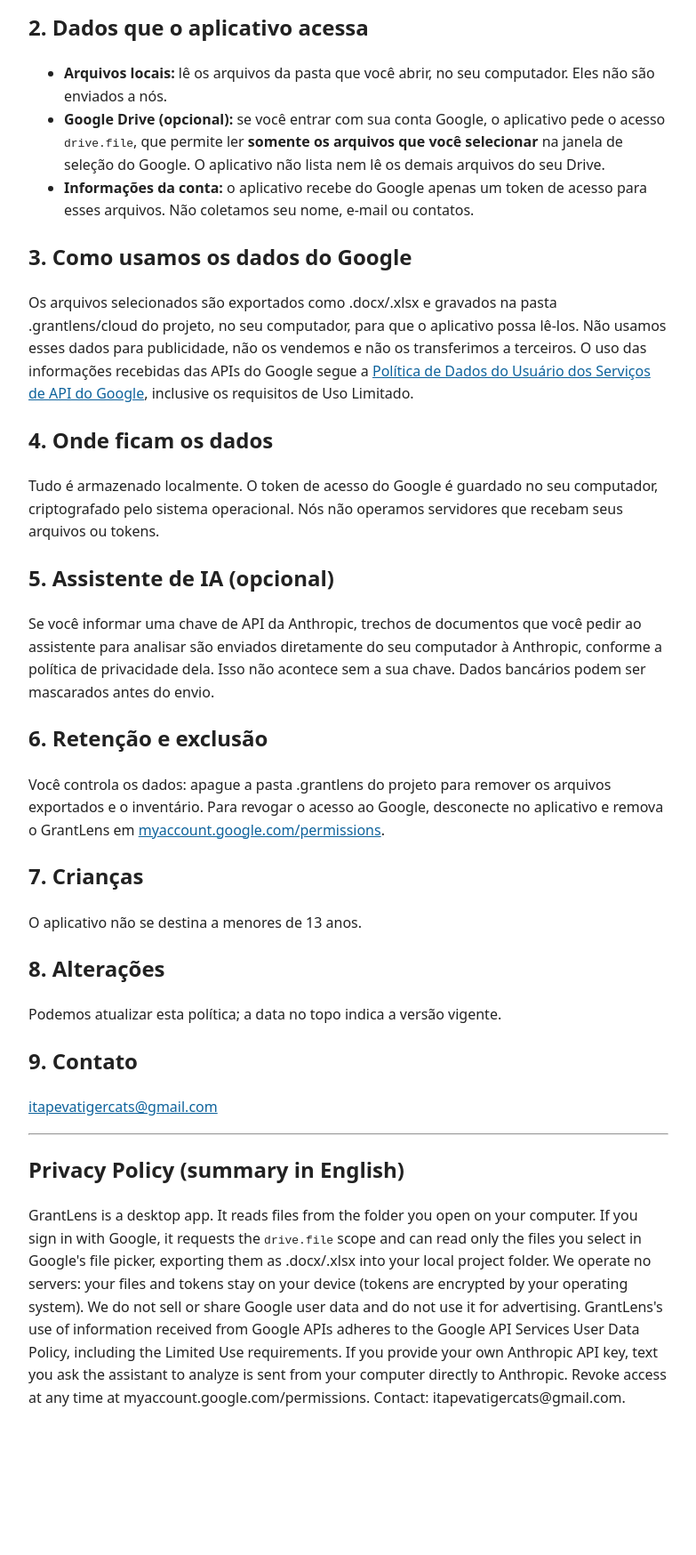
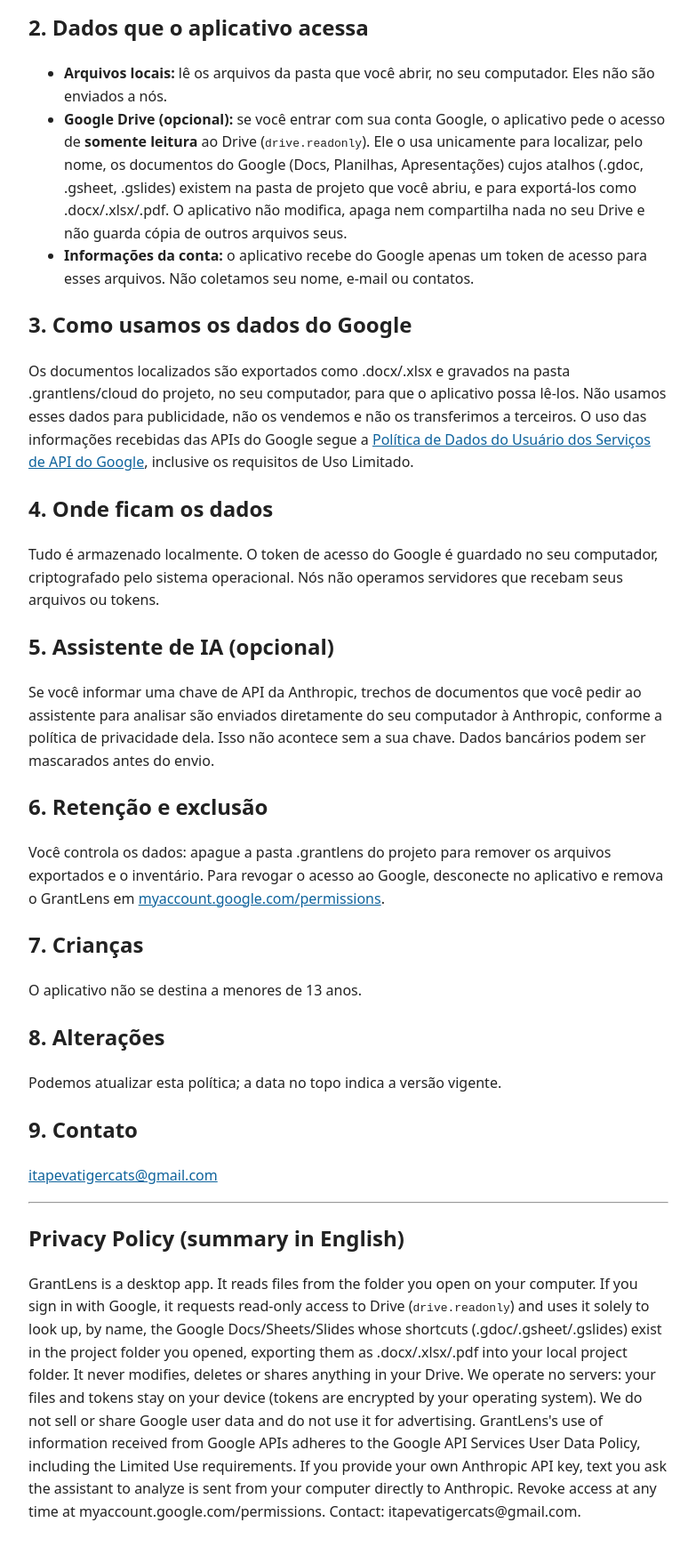
Before and after one commit to citeiextension-afk/grantlens-site, a plain HTML site: page privacy.html in a window 1280 px wide. Shown: the part 320-2068 px from the top of the page at 89% size, without its empty margins (248-1031 px from the left). Before the commit the page ends 1945 px from the top, so only its background shows below. Drawn offline with Linux system fonts and the light colour scheme.

Commit message:
Privacy/terms: read-only Drive access (drive.readonly)

```diff
--- a/privacy.html
+++ b/privacy.html
@@ -16,12 +16,12 @@
 <h2>2. Dados que o aplicativo acessa</h2>
 <ul>
 <li><b>Arquivos locais:</b> lê os arquivos da pasta que você abrir, no seu computador. Eles não são enviados a nós.</li>
-<li><b>Google Drive (opcional):</b> se você entrar com sua conta Google, o aplicativo pede o acesso <code>drive.file</code>, que permite ler <b>somente os arquivos que você selecionar</b> na janela de seleção do Google. O aplicativo não lista nem lê os demais arquivos do seu Drive.</li>
+<li><b>Google Drive (opcional):</b> se você entrar com sua conta Google, o aplicativo pede o acesso de <b>somente leitura</b> ao Drive (<code>drive.readonly</code>). Ele o usa unicamente para localizar, pelo nome, os documentos do Google (Docs, Planilhas, Apresentações) cujos atalhos (.gdoc, .gsheet, .gslides) existem na pasta de projeto que você abriu, e para exportá-los como .docx/.xlsx/.pdf. O aplicativo não modifica, apaga nem compartilha nada no seu Drive e não guarda cópia de outros arquivos seus.</li>
 <li><b>Informações da conta:</b> o aplicativo recebe do Google apenas um token de acesso para esses arquivos. Não coletamos seu nome, e-mail ou contatos.</li>
 </ul>
 
 <h2>3. Como usamos os dados do Google</h2>
-<p>Os arquivos selecionados são exportados como .docx/.xlsx e gravados na pasta .grantlens/cloud do projeto, no seu computador, para que o aplicativo possa lê-los. Não usamos esses dados para publicidade, não os vendemos e não os transferimos a terceiros. O uso das informações recebidas das APIs do Google segue a <a href="https://developers.google.com/terms/api-services-user-data-policy">Política de Dados do Usuário dos Serviços de API do Google</a>, inclusive os requisitos de Uso Limitado.</p>
+<p>Os documentos localizados são exportados como .docx/.xlsx e gravados na pasta .grantlens/cloud do projeto, no seu computador, para que o aplicativo possa lê-los. Não usamos esses dados para publicidade, não os vendemos e não os transferimos a terceiros. O uso das informações recebidas das APIs do Google segue a <a href="https://developers.google.com/terms/api-services-user-data-policy">Política de Dados do Usuário dos Serviços de API do Google</a>, inclusive os requisitos de Uso Limitado.</p>
 
 <h2>4. Onde ficam os dados</h2>
 <p>Tudo é armazenado localmente. O token de acesso do Google é guardado no seu computador, criptografado pelo sistema operacional. Nós não operamos servidores que recebam seus arquivos ou tokens.</p>
@@ -43,5 +43,5 @@
 
 <hr>
 <h2 lang="en">Privacy Policy (summary in English)</h2>
-<p lang="en">GrantLens is a desktop app. It reads files from the folder you open on your computer. If you sign in with Google, it requests the <code>drive.file</code> scope and can read only the files you select in Google's file picker, exporting them as .docx/.xlsx into your local project folder. We operate no servers: your files and tokens stay on your device (tokens are encrypted by your operating system). We do not sell or share Google user data and do not use it for advertising. GrantLens's use of information received from Google APIs adheres to the Google API Services User Data Policy, including the Limited Use requirements. If you provide your own Anthropic API key, text you ask the assistant to analyze is sent from your computer directly to Anthropic. Revoke access at any time at myaccount.google.com/permissions. Contact: itapevatigercats@gmail.com.</p>
+<p lang="en">GrantLens is a desktop app. It reads files from the folder you open on your computer. If you sign in with Google, it requests read-only access to Drive (<code>drive.readonly</code>) and uses it solely to look up, by name, the Google Docs/Sheets/Slides whose shortcuts (.gdoc/.gsheet/.gslides) exist in the project folder you opened, exporting them as .docx/.xlsx/.pdf into your local project folder. It never modifies, deletes or shares anything in your Drive. We operate no servers: your files and tokens stay on your device (tokens are encrypted by your operating system). We do not sell or share Google user data and do not use it for advertising. GrantLens's use of information received from Google APIs adheres to the Google API Services User Data Policy, including the Limited Use requirements. If you provide your own Anthropic API key, text you ask the assistant to analyze is sent from your computer directly to Anthropic. Revoke access at any time at myaccount.google.com/permissions. Contact: itapevatigercats@gmail.com.</p>
 </body></html>
```
Also changed, not shown: terms.html (+2 -2 lines).
